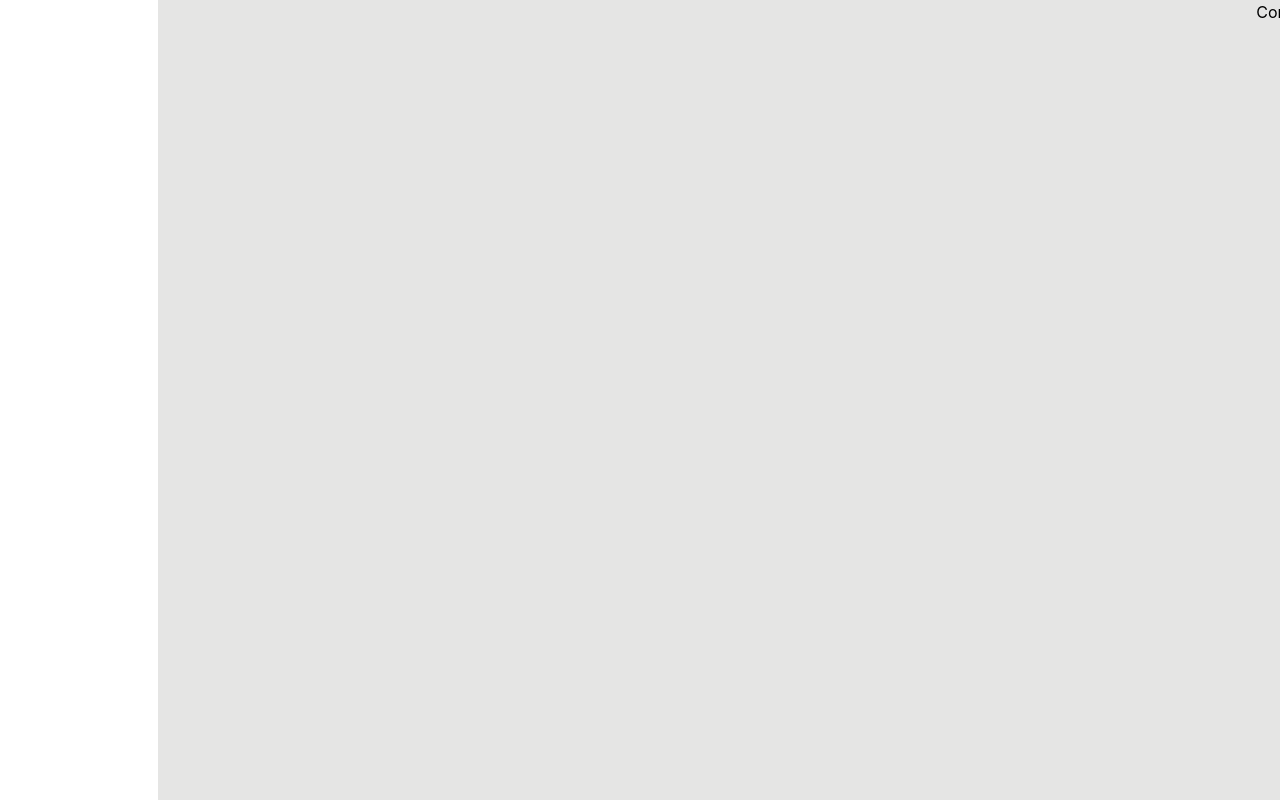
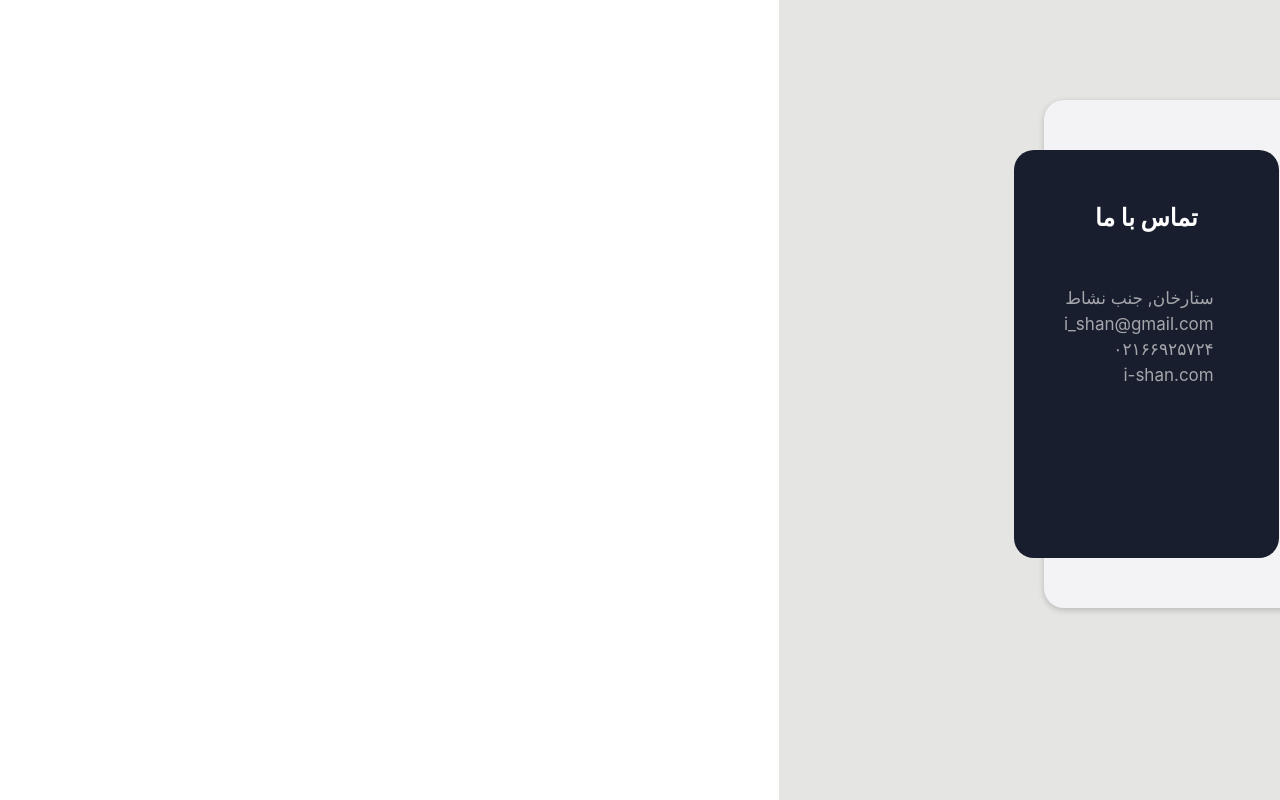
Before and after one commit to jedimahdi/i-shan, a Vue app: page /contact in a window 1280 px wide. Built offline with nearby package versions, Linux system fonts and the light colour scheme.

Commit message:
add and style contact page

```diff
--- a/src/views/Contact.vue
+++ b/src/views/Contact.vue
@@ -1,6 +1,35 @@
 <template>
   <div class="contact">
-    Contact us
+    <div class="contact-form">
+      <h4>با ما در تماس باشید</h4>
+      <small>نظرات و پیشنهادات خود را بیان بفرمایید</small>
+      <form action="">
+        <input type="text" placeholder="نام و نام خانوادگی" />
+        <input type="text" placeholder="ایمیل" />
+        <textarea
+          name="comment"
+          id="comment"
+          cols="30"
+          rows="10"
+          placeholder="نظرات و پیشنهادات"
+        ></textarea>
+        <button>ارسال</button>
+      </form>
+    </div>
+    <div class="contact-info">
+      <h5>تماس با ما</h5>
+      <ul>
+        <li>
+          <span class="lnr lnr-map-marker"></span>
+          <span> ستارخان, جنب نشاط</span>
+        </li>
+        <li>
+          <span class="lnr lnr-envelope"></span> <span>i_shan@gmail.com </span>
+        </li>
+        <li><span class="lnr lnr-phone"></span> <span>۰۲۱۶۶۹۲۵۷۲۴ </span></li>
+        <li><span class="lnr lnr-earth"></span> <span>i-shan.com</span></li>
+      </ul>
+    </div>
   </div>
 </template>
 
@@ -10,4 +39,102 @@ export default {
 };
 </script>
 
-<style scoped></style>
+<style scoped>
+.contact {
+  background-color: #f3f3f5ff;
+  width: 600px;
+  border-radius: 20px;
+  box-shadow: 0 2px 6px rgba(10, 10, 10, 0.2);
+  padding: 50px 50px 50px 0;
+  display: flex;
+  justify-content: space-between;
+  margin: auto;
+  position: relative;
+  top: 100px;
+}
+
+.contact-form {
+  text-align: center;
+}
+
+.contact-form h4 {
+  color: #42b547ff;
+  font-size: 24px;
+}
+
+.contact-form small {
+  color: #42b547ff;
+  font-size: 18px;
+  font-weight: 300;
+}
+
+.contact-form input {
+  display: block;
+  border: 0;
+  border-radius: 10px;
+  padding: 5px 15px;
+  text-align: center;
+  background-color: #e3e3e3ff;
+  font-size: 16px;
+  margin: 20px auto;
+}
+
+.contact-form input::placeholder,
+.contact-form textarea::placeholder {
+  color: #c4c4c4ff;
+}
+
+.contact-form textarea {
+  text-align: center;
+  border: 0;
+  background-color: #e3e3e3ff;
+  border-radius: 10px;
+  font-size: 16px;
+}
+
+.contact-form button {
+  display: block;
+  margin: auto;
+  border: 0;
+  background-color: #42b547ff;
+  color: #fff;
+  padding: 5px 25px;
+  border-radius: 10px;
+  cursor: pointer;
+  font-size: 16px;
+  margin-top: 10px;
+}
+
+.contact-info {
+  background-color: #191e2eff;
+  border-radius: 20px;
+  padding: 50px;
+  margin-left: -30px;
+}
+
+.contact-info h5 {
+  color: #fff;
+  text-align: center;
+  font-size: 24px;
+  margin-bottom: 50px;
+}
+
+.contact-info ul {
+  list-style: none;
+  margin: 0;
+  padding: 0;
+  color: #a5a6abff;
+}
+.contact-info ul li {
+  display: flex;
+}
+.contact-info ul li span {
+  font-size: 17px;
+}
+
+.contact-info ul li span.lnr {
+  font-size: 24px;
+  padding-bottom: 25px;
+  padding-left: 15px;
+}
+</style>
```
